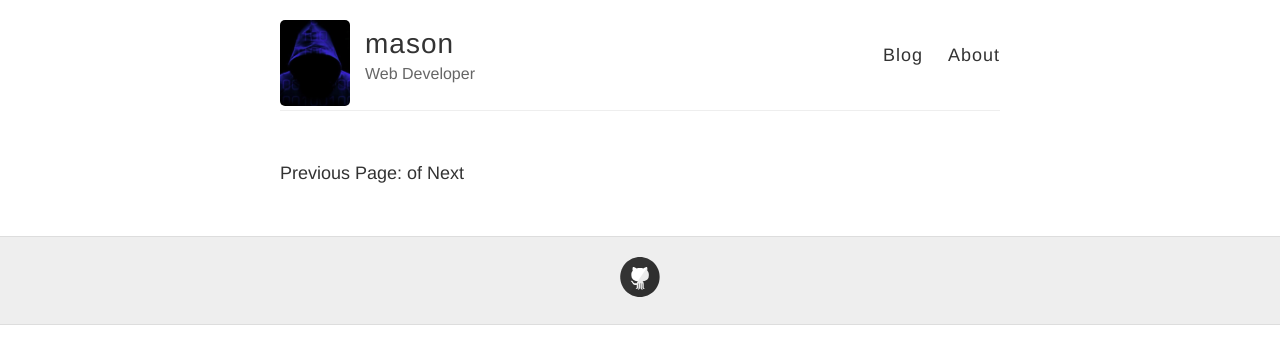
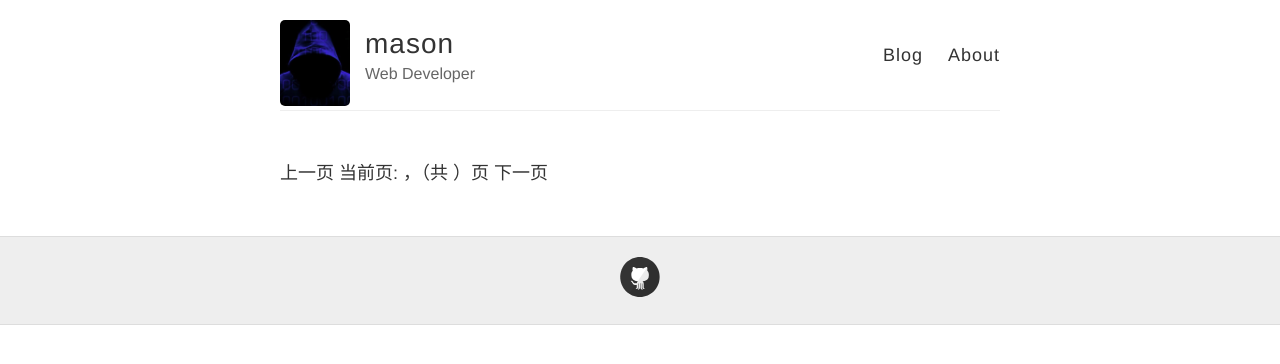
Before and after one commit to mianshenglee/mianshenglee.github.io, a Jekyll site: the page built from index.html, in a window 1280 px wide. Shown: the top 364 px of the page. Built offline with Jekyll 4.4.1, drawn with Linux system fonts in a browser that asks for light colours.

Commit message:
Update index.html

```diff
--- a/index.html
+++ b/index.html
@@ -22,15 +22,15 @@
 	<!-- Pagination links -->
 	<div class="pagination">
 	  {% if paginator.previous_page %}
-	    <a href="{{ paginator.previous_page_path }}" class="previous">Previous</a>
+	    <a href="{{ paginator.previous_page_path }}" class="previous">上一页</a>
 	  {% else %}
-	    <span class="previous">Previous</span>
+	    <span class="previous">上一页</span>
 	  {% endif %}
-	  <span class="page_number ">Page: {{ paginator.page }} of {{ paginator.total_pages }}</span>
+	  <span class="page_number ">当前页: {{ paginator.page }} ，（共 {{ paginator.total_pages }}）页</span>
 	  {% if paginator.next_page %}
-	    <a href="{{ paginator.next_page_path }}" class="next">Next</a>
+	    <a href="{{ paginator.next_page_path }}" class="next">下一页</a>
 	  {% else %}
-	    <span class="next ">Next</span>
+	    <span class="next ">下一页</span>
 	  {% endif %}
 	</div>
 </div>
```
